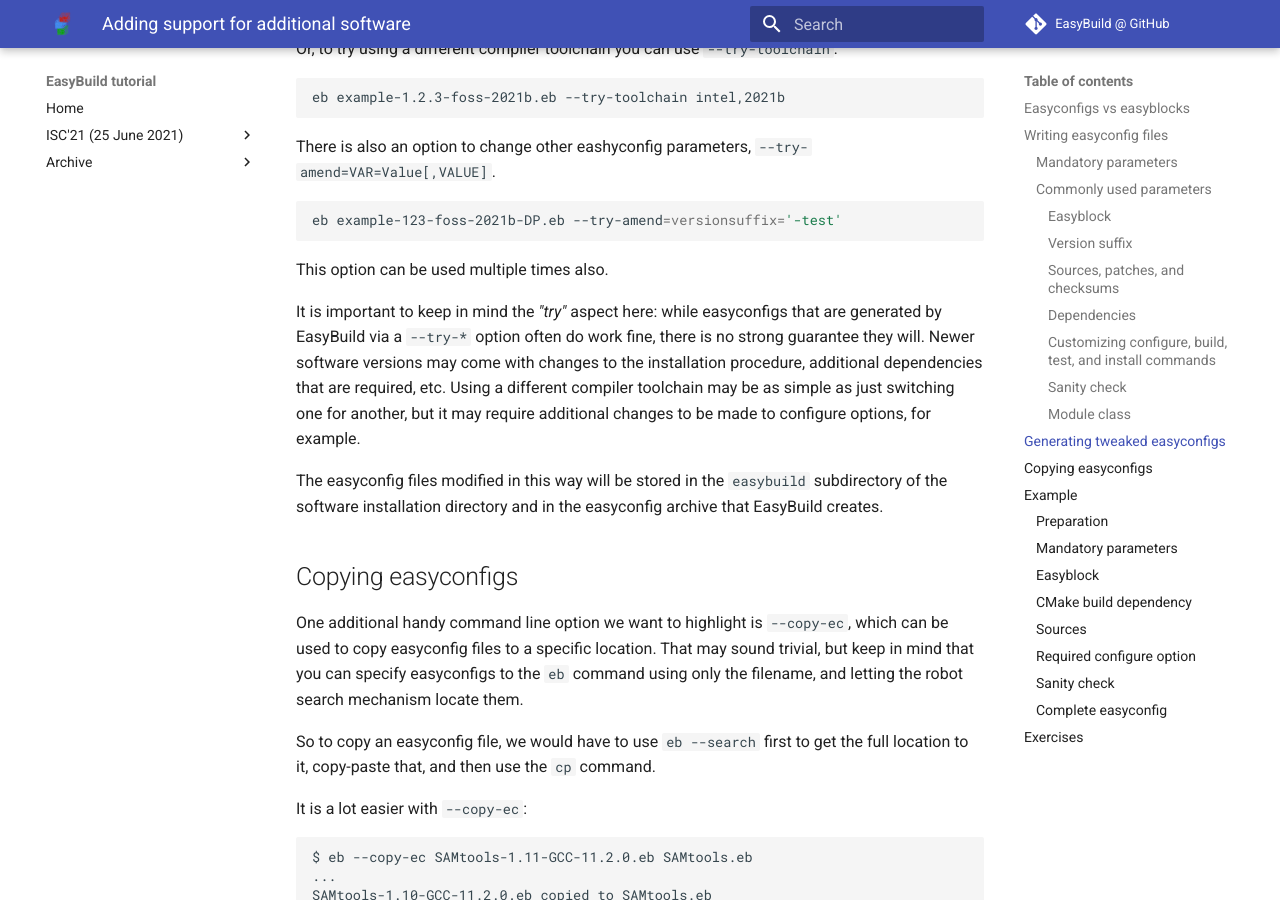
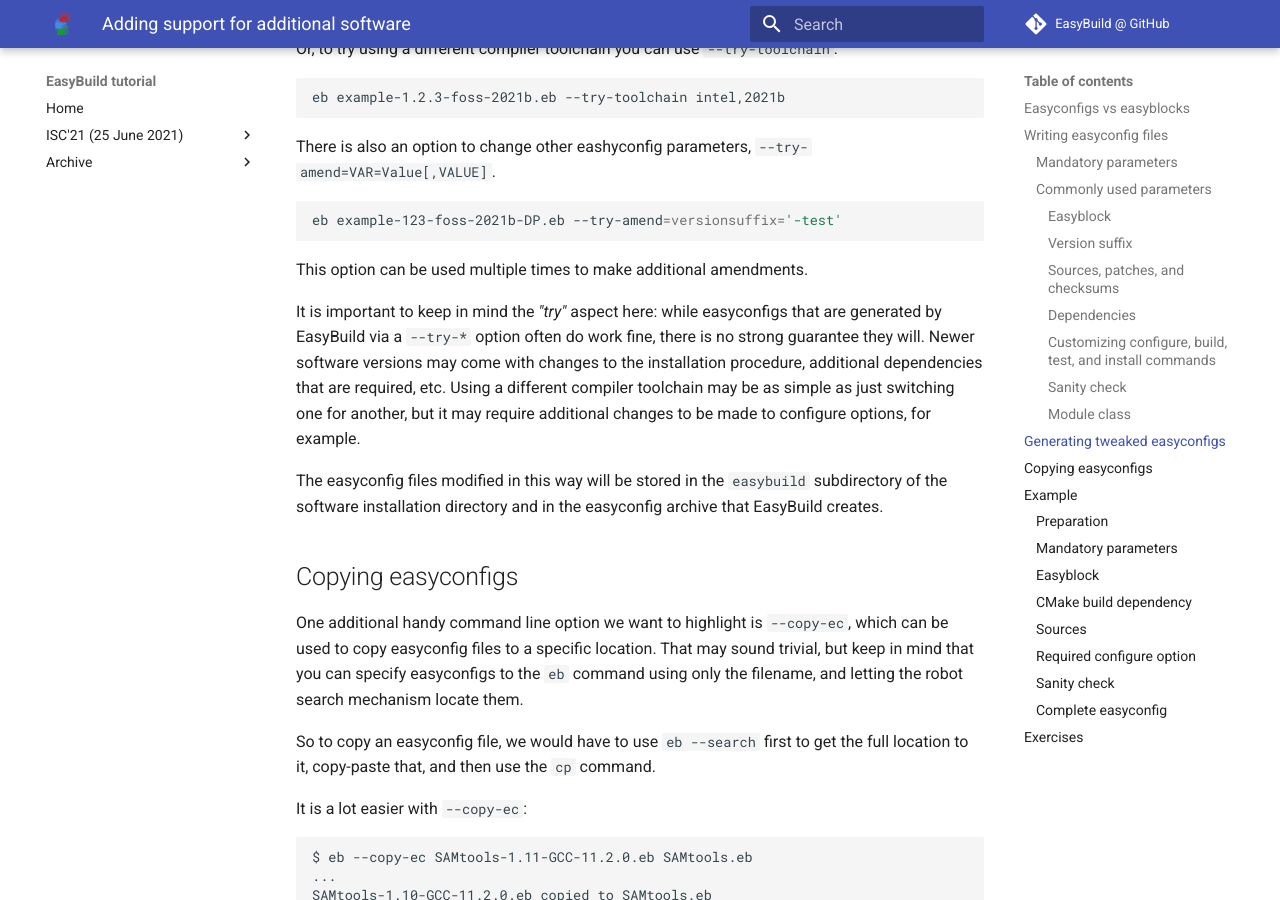
Before and after one commit to easybuilders/easybuild-tutorial, an MkDocs documentation site: the page built from docs/2022-isc22/adding_support_additional_software.md, in a window 1280 px wide and 900 px high, scrolled down 10570 px. Built offline with MkDocs 1.6.1 and Material for MkDocs 9.7.7, drawn with Linux system fonts in a browser that asks for light colours.

Commit message:
Update docs/2022-isc22/adding_support_additional_software.md
Co-authored-by: ocaisa <alan.ocais@cecam.org>

````diff
--- a/docs/2022-isc22/adding_support_additional_software.md
+++ b/docs/2022-isc22/adding_support_additional_software.md
@@ -462,7 +462,7 @@ There is also an option to change other eashyconfig parameters,
 eb example-123-foss-2021b-DP.eb --try-amend=versionsuffix='-test'
 ```
 
-This option can be used multiple times also.
+This option can be used multiple times to make additional amendments.
 
 It is important to keep in mind the *"try"* aspect here: while easyconfigs that
 are generated by EasyBuild via a `--try-*` option often do work fine, there is
````
